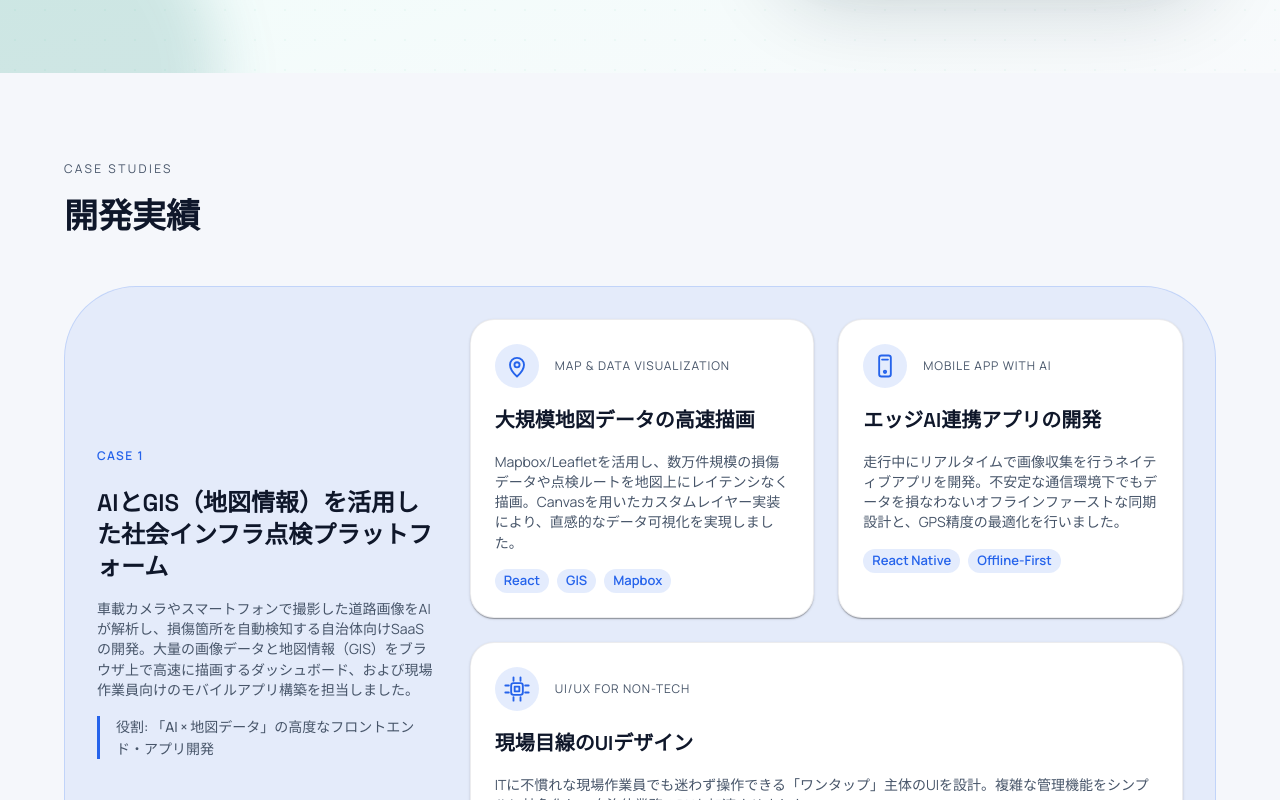
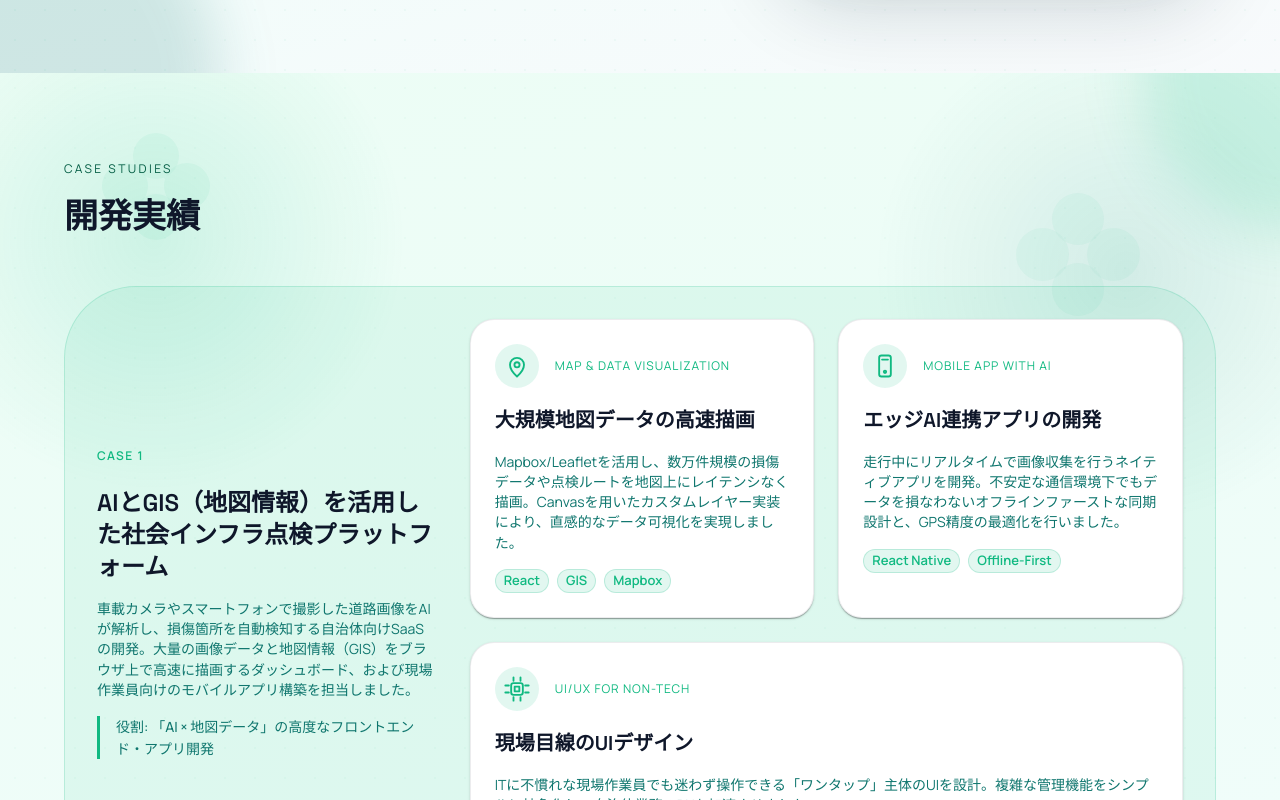
Before and after one commit to yy-yoshioka/clover-tech-web, a Next.js app: page / in a window 1280 px wide. Shown: the part 660-1460 px from the top of the page. Built offline with nearby package versions, Linux system fonts and the light colour scheme.

Commit message:
fix case Studies

```diff
--- a/src/components/cards/CaseStudyCard.tsx
+++ b/src/components/cards/CaseStudyCard.tsx
@@ -1,7 +1,9 @@
 import { Box, Card, Chip, Stack, Typography } from "@mui/material";
+import { alpha } from "@mui/material/styles";
 
 import type { CaseStudyCard as CaseStudyCardType, CaseStudy } from "@/src/data/caseStudies";
 import CaseStudyIcon from "@/src/components/icons/CaseStudyIcon";
+import { brandColors } from "@/src/theme/colors";
 
 type CaseStudyCardProps = {
   item: CaseStudyCardType;
@@ -9,8 +11,16 @@ type CaseStudyCardProps = {
 };
 
 const accentStyles = {
-  urban: { fg: "#2563eb", bg: "rgba(37, 99, 235, 0.12)" },
-  secure: { fg: "#0f172a", bg: "rgba(15, 23, 42, 0.08)" },
+  urban: {
+    fg: brandColors.primary,
+    bg: alpha(brandColors.primary, 0.12),
+    border: alpha(brandColors.primary, 0.2),
+  },
+  secure: {
+    fg: brandColors.tertiary,
+    bg: alpha(brandColors.tertiary, 0.12),
+    border: alpha(brandColors.tertiary, 0.2),
+  },
 } as const;
 
 export default function CaseStudyCard({ item, accent }: CaseStudyCardProps) {
@@ -32,12 +42,14 @@ export default function CaseStudyCard({ item, accent }: CaseStudyCardProps) {
         >
           <CaseStudyIcon name={item.icon} />
         </Box>
-        <Typography variant="overline" sx={{ color: "text.secondary", letterSpacing: "0.08em" }}>
+        <Typography variant="overline" sx={{ color: accentStyle.fg, letterSpacing: "0.08em" }}>
           {item.eyebrow}
         </Typography>
       </Stack>
-      <Typography variant="h6">{item.title}</Typography>
-      <Typography variant="body2" sx={{ color: "text.secondary" }}>
+      <Typography variant="h6" sx={{ color: "text.primary" }}>
+        {item.title}
+      </Typography>
+      <Typography variant="body2" sx={{ color: brandColors.secondary }}>
         {item.description}
       </Typography>
       <Box sx={{ display: "flex", flexWrap: "wrap", gap: 1 }}>
@@ -50,7 +62,7 @@ export default function CaseStudyCard({ item, accent }: CaseStudyCardProps) {
               bgcolor: accentStyle.bg,
               color: accentStyle.fg,
               fontWeight: 600,
-              border: "1px solid transparent",
+              border: `1px solid ${accentStyle.border}`,
             }}
           />
         ))}
--- a/src/components/sections/CaseStudies.tsx
+++ b/src/components/sections/CaseStudies.tsx
@@ -1,18 +1,21 @@
 import { Box, Button, Container, Grid, Stack, Typography } from "@mui/material";
+import { alpha } from "@mui/material/styles";
 
+import CloverBackdrop from "@/src/components/backgrounds/CloverBackdrop";
 import CaseStudyCard from "@/src/components/cards/CaseStudyCard";
 import { caseStudies, caseStudiesCta } from "@/src/data/caseStudies";
+import { brandColors } from "@/src/theme/colors";
 
 const accentTheme = {
   urban: {
-    chip: "#2563eb",
-    tint: "rgba(37, 99, 235, 0.08)",
-    border: "rgba(37, 99, 235, 0.18)",
+    chip: brandColors.primary,
+    tint: alpha(brandColors.primary, 0.08),
+    border: alpha(brandColors.primary, 0.18),
   },
   secure: {
-    chip: "#0f172a",
-    tint: "rgba(15, 23, 42, 0.06)",
-    border: "rgba(15, 23, 42, 0.12)",
+    chip: brandColors.tertiary,
+    tint: alpha(brandColors.tertiary, 0.08),
+    border: alpha(brandColors.tertiary, 0.18),
   },
 } as const;
 
@@ -26,20 +29,27 @@ export default function CaseStudies({
   showSubtitle = false,
 }: CaseStudiesProps) {
   return (
-    <Box component="section" id="case-studies" sx={{ py: { xs: 7, md: 10 } }}>
-      <Container maxWidth="lg">
+    <Box
+      component="section"
+      id="case-studies"
+      sx={{ py: { xs: 7, md: 10 }, position: "relative", overflow: "hidden" }}
+    >
+      <CloverBackdrop variant="section" />
+      <Container maxWidth="lg" sx={{ position: "relative", zIndex: 2 }}>
         <Stack spacing={1.5} sx={{ textAlign: { xs: "center", sm: "left" } }}>
           <Typography
             variant="overline"
-            sx={{ color: "text.secondary", letterSpacing: "0.2em" }}
+            sx={{ color: brandColors.tertiary, letterSpacing: "0.2em" }}
           >
             Case Studies
           </Typography>
-          <Typography variant="h4">開発実績</Typography>
+          <Typography variant="h4" sx={{ color: "text.primary" }}>
+            開発実績
+          </Typography>
           {showSubtitle && (
             <Typography
               variant="body2"
-              sx={{ color: "text.secondary", maxWidth: 720 }}
+              sx={{ color: brandColors.secondary, maxWidth: 720 }}
             >
               匿名化した事例です。
             </Typography>
@@ -75,17 +85,19 @@ export default function CaseStudies({
                       >
                         Case {index + 1}
                       </Typography>
-                      <Typography variant="h5">{item.title}</Typography>
+                      <Typography variant="h5" sx={{ color: "text.primary" }}>
+                        {item.title}
+                      </Typography>
                       <Typography
                         variant="body2"
-                        sx={{ color: "text.secondary" }}
+                        sx={{ color: brandColors.secondary }}
                       >
                         {item.description}
                       </Typography>
                       <Typography
                         variant="subtitle2"
                         sx={{
-                          color: "text.secondary",
+                          color: brandColors.secondary,
                           borderLeft: `3px solid ${accent.chip}`,
                           pl: 2,
                         }}
--- a/src/theme.ts
+++ b/src/theme.ts
@@ -18,7 +18,7 @@ const theme = createTheme({
     },
     text: {
       primary: "#0f172a",
-      secondary: "#475569",
+      secondary: brandColors.secondary,
     },
   },
   typography: {
--- a/src/theme/colors.ts
+++ b/src/theme/colors.ts
@@ -1,6 +1,7 @@
 export const brandColors = {
   primary: "#10b981",
   secondary: "#0f766e",
+  tertiary: "#065f46",
   mint: "#ecfdf5",
   mist: "#f0fdfa",
   cloud: "#f8fafc",
```
